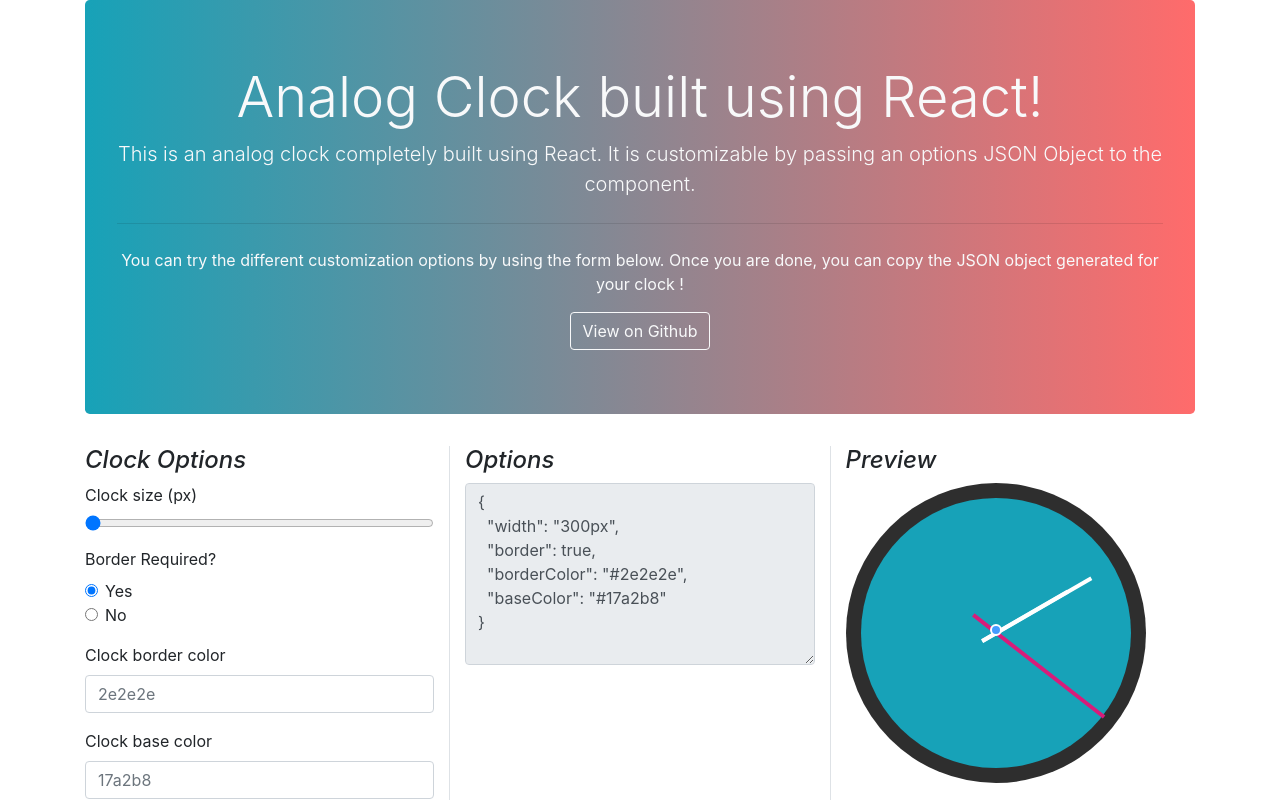
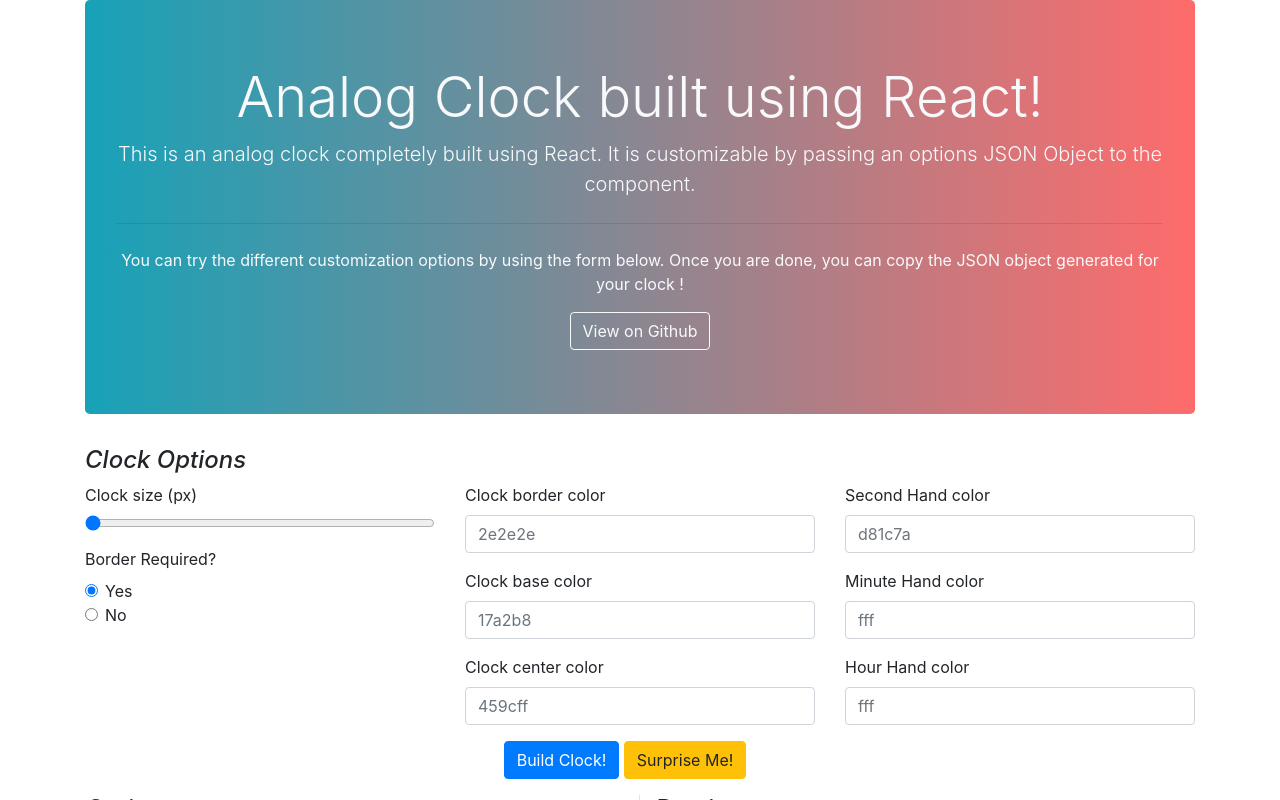
Before and after one commit to vishnuramana/analogclock, a React (Create React App) app: page / in a window 1280 px wide. Shown: the top 800 px of the page. Built offline with nearby package versions, Linux system fonts and the light colour scheme; the HTML template or start-up script is replaced by a standard one.

Commit message:
Added extra customization options and fixed small bugs.

```diff
--- a/package.json
+++ b/package.json
@@ -1,6 +1,6 @@
 {
   "name": "AnalogClock",
-  "version": "0.1.0",
+  "version": "1.1.0",
   "private": true,
   "devDependencies": {
     "gh-pages": "^2.0.1",
--- a/src/AnalogClock.js
+++ b/src/AnalogClock.js
@@ -26,15 +26,15 @@ class AnalogClock extends Component {
     }
 
     render() {
-        const { width, border, borderColor, baseColor } = this.props;
+        const { width, border, borderColor, baseColor, centerColor, handColors } = this.props;
         return (
             <ClockContainer width={width}>
                 <ClockBaseBorder border={border} borderColor={borderColor}>
                     <ClockBase baseColor={baseColor}>
-                        <ClockCenter />
-                        <Hand type="second" {...this.state} />
-                        <Hand type="minute" {...this.state} />
-                        <Hand type="hour" {...this.state} />
+                        <ClockCenter centerColor={centerColor} />
+                        <Hand type="second" {...this.state} handColors={handColors} />
+                        <Hand type="minute" {...this.state} handColors={handColors} />
+                        <Hand type="hour" {...this.state} handColors={handColors} />
                     </ClockBase>
                 </ClockBaseBorder>
             </ClockContainer>
--- a/src/App.js
+++ b/src/App.js
@@ -12,30 +12,37 @@ class App extends Component {
         width: "300px",
         border: true,
         borderColor: "#2e2e2e",
-        baseColor: "#17a2b8"
+        baseColor: "#17a2b8",
+        centerColor: "#459cff",
+        handColors: {
+          second: "#d81c7a",
+          minute: "#fff",
+          hour: "#fff"
+        }
       }
     };
     this.customizeClock = this.customizeClock.bind(this);
   }
 
   customizeClock(options) {
-    console.log(options)
     this.setState({ options: { ...options } });
   }
 
   render() {
     return (
-      <div className="row">
-        <div className="col-4 border-right">
+      <div>
+        <div className="row">
           <Form defaultOptions={this.state.options} customizeClock={this.customizeClock} />
         </div>
-        <div className="col border-right">
-          <h4><i>Options</i></h4>
-          <textarea class="form-control" id="selected-options" rows="7" readOnly value={JSON.stringify(this.state.options, null, 2)}></textarea>
-        </div>
-        <div className="col">
-          <h4><i>Preview</i></h4>
-          <AnalogClock {...this.state.options} />
+        <div className="row mt-3">
+          <div className="col-6 border-right">
+            <h4><i>Options</i></h4>
+            <textarea className="form-control" id="selected-options" rows="12" readOnly value={JSON.stringify(this.state.options, null, 2)}></textarea>
+          </div>
+          <div className="col-6">
+            <h4><i>Preview</i></h4>
+            <AnalogClock {...this.state.options} />
+          </div>
         </div>
       </div>
     );
--- a/src/ClockComponents.js
+++ b/src/ClockComponents.js
@@ -28,10 +28,10 @@ const ClockCenter = styled.div`
             width: 12px;
             height: 12px;
             border: 2px solid #fff;
-            background-color: #459cff;
+            background-color: ${props => props.centerColor ? props.centerColor : "#459cff"};
             border-radius: 100%;
             margin-left: -6px;
-            margin-top: -9px;
+            margin-top: -6px;
             z-index: 100;
         `;
 
@@ -39,10 +39,10 @@ const ClockHand = styled.div`
             position: absolute;
             top: 50%;
             left: ${props => props.type === 'second' ? "40%" : "45%"};
-            outline: ${props => props.type === 'second' ? "2px solid #d81c7a" : "2px solid #fff"};
 
             ${props => props.type === 'second' && css`
-                    width:60%;
+                    width: 59.4%;
+                    outline: ${props => props.handColors && props.handColors.second ? "2px solid " + props.handColors.second : "2px solid #d81c7a"};
                     transform-origin: 17%;
                     transform: rotate(${props => props.handAngle}deg);
                     transition: ${props => props.handAngle > 270 && 'transform 250ms ease-in-out'};
@@ -50,11 +50,13 @@ const ClockHand = styled.div`
             `}
             ${props => props.type === 'minute' && css`
                     width:45%;
-                    transform-origin: 12%;
+                    outline: ${props => props.handColors && props.handColors.minute ? "2px solid " + props.handColors.minute : "2px solid #fff"};
+                    transform-origin: 11.5%;
                     transform: rotate(${props => props.handAngle}deg);
             `}
             ${props => props.type === 'hour' && css`
                     width:35%;
+                    outline: ${props => props.handColors && props.handColors.hour ? "2px solid " + props.handColors.hour : "2px solid #fff"};
                     transform-origin: 15%;
                     transform: rotate(${props => props.handAngle}deg);
             `}
--- a/src/Form.js
+++ b/src/Form.js
@@ -7,49 +7,49 @@ class Form extends Component {
         this.state = {
             options: this.props.defaultOptions
         };
-        this.setClockSize = this.setClockSize.bind(this);
-        this.setBorderReq = this.setBorderReq.bind(this);
-        this.setBorderColor = this.setBorderColor.bind(this);
-        this.setBaseColor = this.setBaseColor.bind(this);
-        this.buildClock = this.buildClock.bind(this);
-        this.randomClock = this.randomClock.bind(this);
     }
 
-    setClockSize(event) {
+    setClockSize = (event) => {
         event.preventDefault();
         let width = event.target.value + 'px';
         this.setState({ options: { ...this.state.options, width } })
     }
 
-    setBorderReq(event) {
+    setBorderReq = (event) => {
         let border = event.target.value === 'yes';
         this.setState({ options: { ...this.state.options, border } })
     }
 
-    setBorderColor(event) {
+    setColor = (event) => {
         event.preventDefault();
-        let borderColor = '#' + event.target.value;
-        this.setState({ options: { ...this.state.options, borderColor } })
+        this.setState({ options: { ...this.state.options, [event.target.name]: event.target.value } })
     }
 
-    setBaseColor(event) {
+    setHandColor = (event) => {
         event.preventDefault();
-        let baseColor = '#' + event.target.value;
-        this.setState({ options: { ...this.state.options, baseColor } })
+        let handColors = { ...this.state.options.handColors };
+        handColors[event.target.name] = event.target.value;
+        this.setState({ options: { ...this.state.options, handColors } });
     }
 
-    buildClock(event) {
+    buildClock = (event) => {
         event.preventDefault();
         event.stopPropagation();
         this.props.customizeClock(this.state.options);
     }
 
-    randomClock(event) {
+    randomClock = (event) => {
         event.preventDefault();
         event.stopPropagation();
         let baseColor = this.getRandomColor();
         let borderColor = this.getRandomColor();
-        this.setState({ options: { ...this.state.options, borderColor, baseColor } }, () => this.buildClock(event));
+        let centerColor = this.getRandomColor();
+        let handColors = {
+            second: this.getRandomColor(),
+            minute: this.getRandomColor(),
+            hour: this.getRandomColor()
+        }
+        this.setState({ options: { ...this.state.options, borderColor, baseColor, centerColor, handColors } }, () => this.buildClock(event));
     }
 
     getRandomColor() {
@@ -64,34 +64,62 @@ class Form extends Component {
 
     render() {
         return (
-            <form className="form">
-                <h4><i>Clock Options</i></h4>
-                <div class="form-group">
-                    <label for="clock-size">Clock size (px)</label>
-                    <input type="range" min="200" max="500" class="form-control-range" id="clock-size" onChange={this.setClockSize} />
+            <form className="col-12 form">
+                <div className="row col-12">
+                    <h4><i>Clock Options</i></h4>
                 </div>
-                <div class="form-group">
-                    <label for="border-req-radios">Border Required?</label>
-                    <div class="form-check" name="border-req-radios">
-                        <input class="form-check-input" type="radio" name="border-req-yes" id="border-req-yes" value="yes" checked={this.state.options.border === true} onClick={this.setBorderReq} />
-                        <label class="form-check-label" for="border-req-yes">Yes</label>
+                <div className="row">
+                    <div className="col-4">
+                        <div className="form-group">
+                            <label htmlFor="clock-size">Clock size (px)</label>
+                            <input type="range" min="200" max="500" className="form-control-range" id="clock-size" onChange={this.setClockSize} />
+                        </div>
+                        <div className="form-group">
+                            <label htmlFor="border-req-radios">Border Required?</label>
+                            <div className="form-check" name="border-req-radios">
+                                <input className="form-check-input" type="radio" name="border-req-yes" id="border-req-yes" value="yes" checked={this.state.options.border === true} onClick={this.setBorderReq} />
+                                <label className="form-check-label" htmlFor="border-req-yes">Yes</label>
+                            </div>
+                            <div className="form-check">
+                                <input className="form-check-input" type="radio" name="bored-req-no" id="bored-req-no" value="no" checked={this.state.options.border === false} onClick={this.setBorderReq} />
+                                <label className="form-check-label" htmlFor="bored-req-no">No</label>
+                            </div>
+                        </div>
                     </div>
-                    <div class="form-check">
-                        <input class="form-check-input" type="radio" name="bored-req-no" id="bored-req-no" value="no" checked={this.state.options.border === false} onClick={this.setBorderReq} />
-                        <label class="form-check-label" for="bored-req-no">No</label>
+                    <div className="col-4">
+                        <div className="form-group">
+                            <label htmlFor="clock-border-color">Clock border color</label>
+                            <input type="input" name="borderColor" className="form-control" id="clock-border-color" maxLength="6" placeholder="2e2e2e" onChange={this.setColor} />
+                        </div>
+                        <div className="form-group">
+                            <label htmlFor="clock-base-color">Clock base color</label>
+                            <input type="input" name="baseColor" className="form-control" id="clock-base-color" maxLength="6" placeholder="17a2b8" onChange={this.setColor} />
+                        </div>
+                        <div className="form-group">
+                            <label htmlFor="clock-center-color">Clock center color</label>
+                            <input type="input" name="centerColor" className="form-control" id="clock-center-color" maxLength="6" placeholder="459cff" onChange={this.setColor} />
+                        </div>
+                    </div>
+                    <div className="col-4">
+                        <div className="form-group">
+                            <label htmlFor="second-hand-color">Second Hand color</label>
+                            <input type="input" name="second" className="form-control" id="second-hand-color" maxLength="6" placeholder="d81c7a" onChange={this.setHandColor} />
+                        </div>
+                        <div className="form-group">
+                            <label htmlFor="minute-hand-color">Minute Hand color</label>
+                            <input type="input" name="minute" className="form-control" id="minute-hand-color" maxLength="6" placeholder="fff" onChange={this.setHandColor} />
+                        </div>
+                        <div className="form-group">
+                            <label htmlFor="hour-hand-color">Hour Hand color</label>
+                            <input type="input" name="hour" className="form-control" id="hour-hand-color" maxLength="6" placeholder="fff" onChange={this.setHandColor} />
+                        </div>
                     </div>
                 </div>
-                <div class="form-group">
-                    <label for="clock-border-color">Clock border color</label>
-                    <input type="input" class="form-control" id="clock-border-color" maxLength="6" placeholder="2e2e2e" onChange={this.setBorderColor} />
+                <div className="row col-12 d-flex justify-content-center">
+                    <button type="submit" className="btn btn-primary" onClick={this.buildClock}>Build Clock!</button>
+                    &nbsp;
+                <button type="submit" className="btn btn-warning" onClick={this.randomClock}>Surprise Me!</button>
                 </div>
-                <div class="form-group">
-                    <label for="clock-base-color">Clock base color</label>
-                    <input type="input" class="form-control" id="clock-base-color" maxLength="6" placeholder="17a2b8" onChange={this.setBaseColor} />
-                </div>
-                <button type="submit" class="btn btn-primary" onClick={this.buildClock}>Build Clock!</button>
-                &nbsp;
-                <button type="submit" class="btn btn-warning" onClick={this.randomClock}>Surprise Me!</button>
             </form>
         )
     }
--- a/src/Hand.js
+++ b/src/Hand.js
@@ -20,7 +20,8 @@ class Hand extends Component {
 
     render() {
         return (
-            <ClockHand type={this.props.type} handAngle={Util.getHandAngle(this.props)} {...this.state} />
+            <ClockHand type={this.props.type} handAngle={Util.getHandAngle(this.props)} {...this.state}
+                handColors={this.props.handColors} />
         )
     }
 
```
